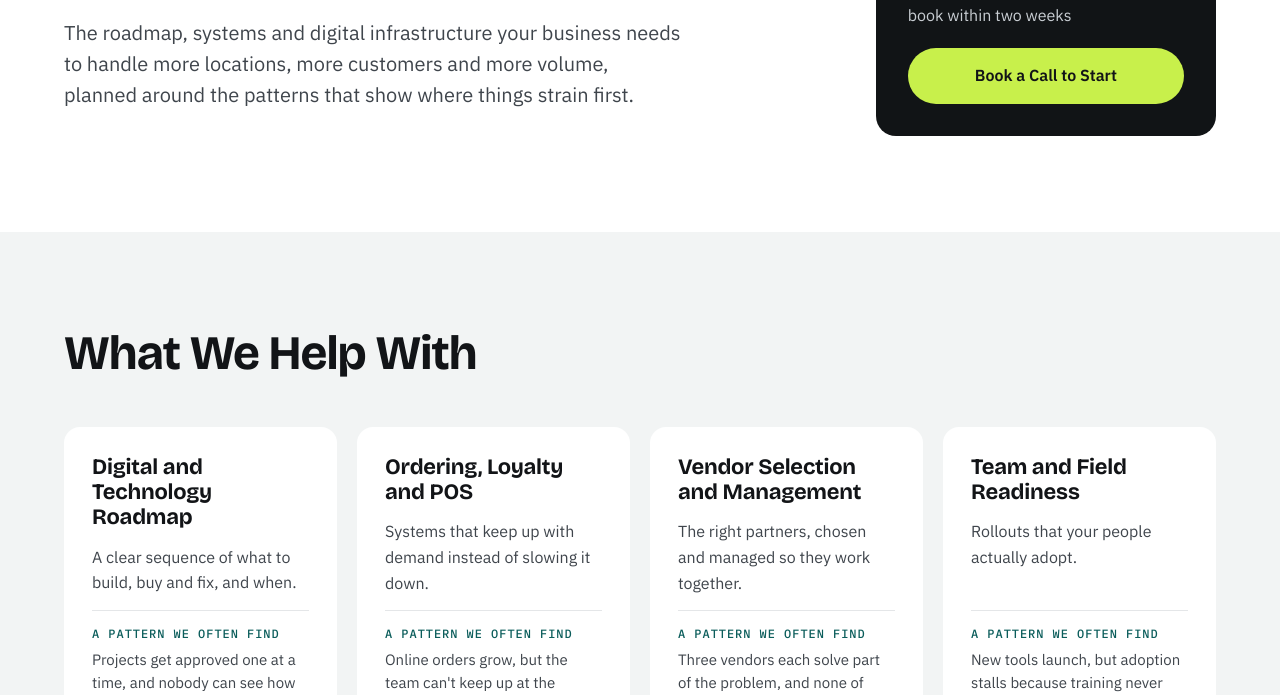
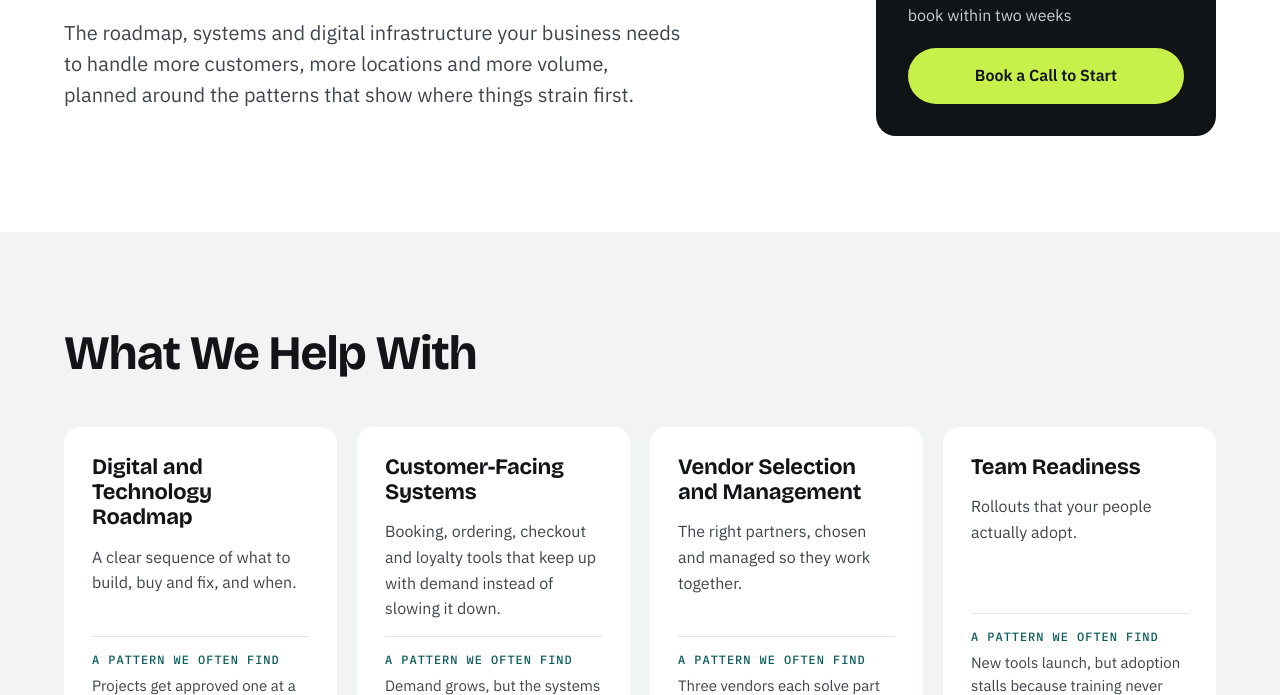
Before and after one commit to charnell-smit-land/parkland-site, a plain HTML site: page services/scale-strategy/index.html in a window 1280 px wide. Shown: the part 465-1160 px from the top of the page. Drawn offline with nearby package versions, Linux system fonts and the light colour scheme; a web font is replaced by a local one.

Commit message:
Scale Strategy: industry-neutral language
Co-Authored-By: Claude Opus 5.5 <noreply@anthropic.com>
Claude-Session: https://claude.ai/code/session_01W7geo9XBXWQGidiqqK6ibq

```diff
--- a/services/scale-strategy/index.html
+++ b/services/scale-strategy/index.html
@@ -4,7 +4,7 @@
 <meta charset="utf-8">
 <meta name="viewport" content="width=device-width, initial-scale=1">
 <title>Scale Strategy Consulting | Parkland Consulting Group</title>
-<meta name="description" content="The roadmap, systems and digital infrastructure to grow without breaking what already works, from ordering and loyalty to the tech behind them.">
+<meta name="description" content="The roadmap, systems and digital infrastructure to grow without breaking what already works, from the tools your customers use to the systems behind them.">
 <link rel="canonical" href="https://parkland.consulting/services/scale-strategy/">
 <meta property="og:type" content="website">
 <meta property="og:site_name" content="Parkland Consulting Group">
@@ -21,7 +21,7 @@
 <link rel="preconnect" href="https://fonts.gstatic.com" crossorigin>
 <link rel="stylesheet" href="https://fonts.googleapis.com/css2?family=Familjen+Grotesk:wght@600;700&family=Bricolage+Grotesque:opsz,wght@12..96,500;12..96,700&family=IBM+Plex+Mono:wght@500&family=IBM+Plex+Sans:wght@400;500;600&display=swap">
 <link rel="stylesheet" href="/assets/styles.css?v=92396441">
-<script type="application/ld+json">{"@context": "https://schema.org", "@type": "Service", "name": "Scale Strategy", "serviceType": "Operations and technology strategy", "url": "https://parkland.consulting/services/scale-strategy/", "description": "The roadmap, systems and digital infrastructure to grow without breaking what already works, from ordering and loyalty to the tech behind them.", "provider": {"@type": "ProfessionalService", "name": "Parkland Consulting Group", "url": "https://parkland.consulting/"}, "areaServed": "US"}</script>
+<script type="application/ld+json">{"@context": "https://schema.org", "@type": "Service", "name": "Scale Strategy", "serviceType": "Operations and technology strategy", "url": "https://parkland.consulting/services/scale-strategy/", "description": "The roadmap, systems and digital infrastructure to grow without breaking what already works, from the tools your customers use to the systems behind them.", "provider": {"@type": "ProfessionalService", "name": "Parkland Consulting Group", "url": "https://parkland.consulting/"}, "areaServed": "US"}</script>
 </head>
 <body>
 <a class="skip" href="#main">Skip to content</a>
@@ -57,7 +57,7 @@
 <a class="text-link" href="/services/" style="align-self:flex-start;font-weight:500;font-size:15px">All Services</a>
 <p class="eyebrow">Scale Strategy</p>
 <h1 class="h1 sm">Grow Without Breaking What Already Works.</h1>
-<p class="lede" style="max-width:620px">The roadmap, systems and digital infrastructure your business needs to handle more locations, more customers and more volume, planned around the patterns that show where things strain first.</p>
+<p class="lede" style="max-width:620px">The roadmap, systems and digital infrastructure your business needs to handle more customers, more locations and more volume, planned around the patterns that show where things strain first.</p>
 </div>
 <div class="panel dark-panel">
 <p class="panel-label">Investment</p>
@@ -77,9 +77,9 @@
 <h2 class="h2 sm">What We Help With</h2>
 <div class="grid" style="grid-template-columns:repeat(auto-fit,minmax(min(240px,100%),1fr))">
 <div class="card plain"><h3 class="h3" style="font-size:22px">Digital and Technology Roadmap</h3><p>A clear sequence of what to build, buy and fix, and when.</p><p class="mini-example"><span>A pattern we often find</span>Projects get approved one at a time, and nobody can see how they fit together.</p></div>
-<div class="card plain"><h3 class="h3" style="font-size:22px">Ordering, Loyalty and POS</h3><p>Systems that keep up with demand instead of slowing it down.</p><p class="mini-example"><span>A pattern we often find</span>Online orders grow, but the team can't keep up at the busiest hours.</p></div>
+<div class="card plain"><h3 class="h3" style="font-size:22px">Customer-Facing Systems</h3><p>Booking, ordering, checkout and loyalty tools that keep up with demand instead of slowing it down.</p><p class="mini-example"><span>A pattern we often find</span>Demand grows, but the systems and the team can't keep up at the busiest times.</p></div>
 <div class="card plain"><h3 class="h3" style="font-size:22px">Vendor Selection and Management</h3><p>The right partners, chosen and managed so they work together.</p><p class="mini-example"><span>A pattern we often find</span>Three vendors each solve part of the problem, and none of them talk to each other.</p></div>
-<div class="card plain"><h3 class="h3" style="font-size:22px">Team and Field Readiness</h3><p>Rollouts that your people actually adopt.</p><p class="mini-example"><span>A pattern we often find</span>New tools launch, but adoption stalls because training never reached the field.</p></div>
+<div class="card plain"><h3 class="h3" style="font-size:22px">Team Readiness</h3><p>Rollouts that your people actually adopt.</p><p class="mini-example"><span>A pattern we often find</span>New tools launch, but adoption stalls because training never reached the people who use them every day.</p></div>
 </div>
 </div>
 </section>
```
Also changed, not shown: index.html (+1 -1 lines), services/index.html (+2 -2 lines).
